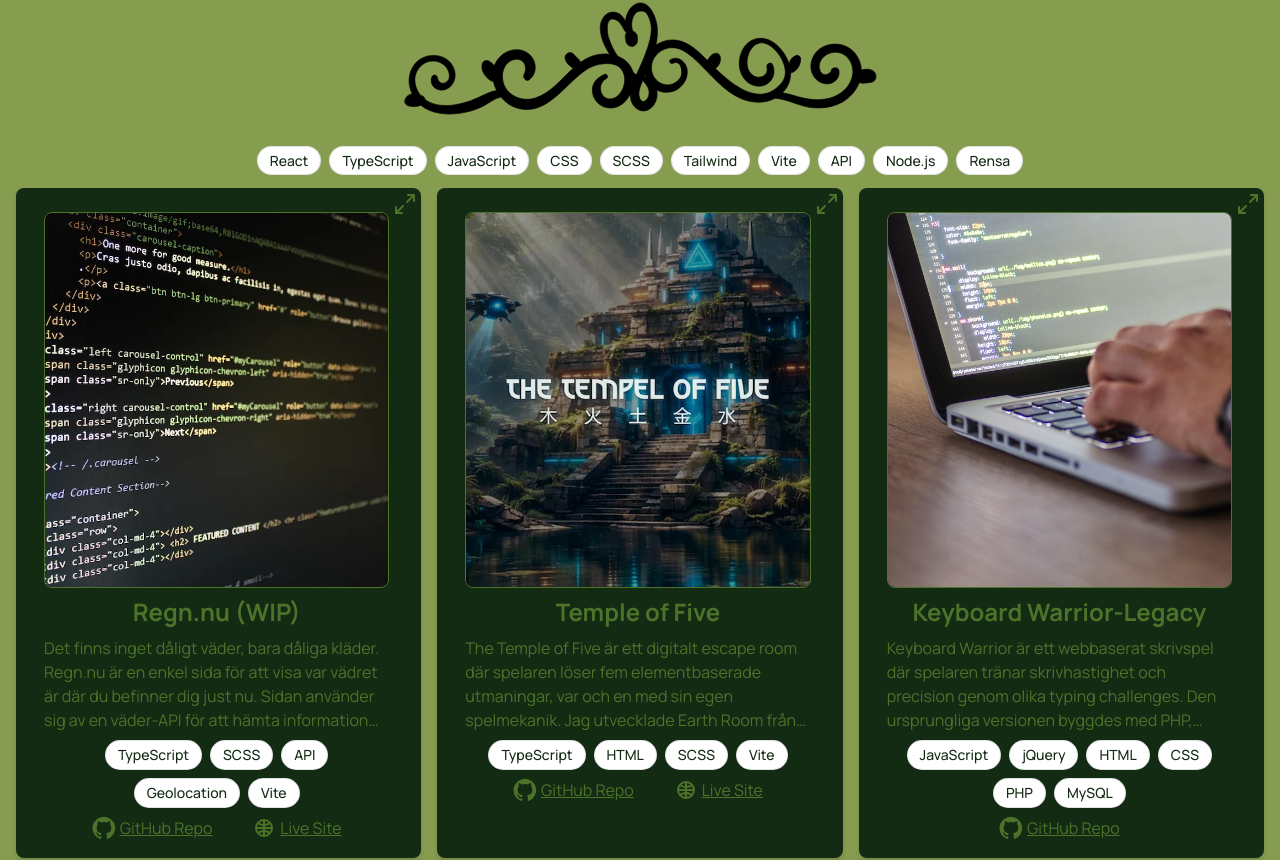
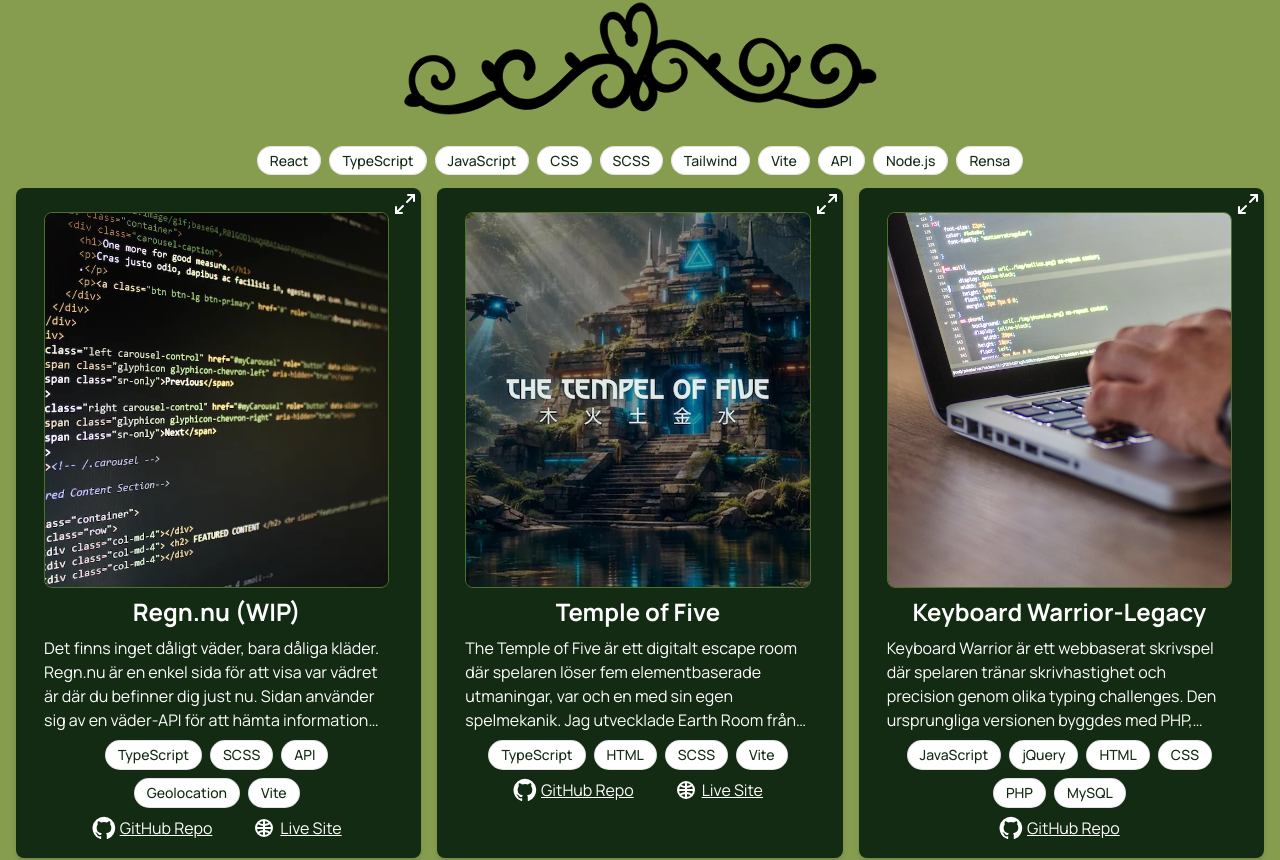
Before and after one commit to elychnell/react-portfolio, a React (Vite) app: page / in a window 1280 px wide. Shown: the part 1602-2462 px from the top of the page. Built offline with nearby package versions, Linux system fonts and the light colour scheme.

Commit message:
(Ally)-More contrast stuff

```diff
--- a/src/components/Hero/Devcard.tsx
+++ b/src/components/Hero/Devcard.tsx
@@ -13,7 +13,7 @@ function Devcard() {
           </div>
           </div>
           <div className="flex items-end justify-between border-t border-[#151824]/8 pt-4">
-          <span className="font-mono text-xs text-[#757a8a]">emil.dev</span>
+          <span className="font-mono text-xs text-[#6E7281]">emil.dev</span>
           <span className="flex items-center gap-2 text-xs font-semibold">
             <span className="size-2 rounded-full bg-[#43b97b]"></span>Tillgänglig för praktik</span>
             </div>
--- a/src/components/Projects/ProjectCard.tsx
+++ b/src/components/Projects/ProjectCard.tsx
@@ -93,15 +93,15 @@ const [xOffset, setXOffset] = useState(0);
       }}
       aria-expanded={isExpanded}
       aria-label={isExpanded ? "Minimera projekt" : "Expandera projekt"}
-      className="text-primary relative bottom-5 shrink-0"
+      className="text-white relative bottom-5 shrink-0"
       >
 
       {isExpanded ? <Minimize2 /> : <Maximize2 />}
       </button>
       </div>
 
-      <h3 className={`text-primary text-center font-bold text-light ${isExpanded ? "text-xl" : "text-2xl"}`}>{project.title}</h3>
-      <p className={`text-primary ${isExpanded ? "text-sm" : "text-base line-clamp-4"}`}>{project.description}</p>
+      <h3 className={`text-white text-center font-bold text-light ${isExpanded ? "text-xl" : "text-2xl"}`}>{project.title}</h3>
+      <p className={`text-white ${isExpanded ? "text-sm" : "text-base line-clamp-4"}`}>{project.description}</p>
       <AnimatePresence initial={false}>
       {isExpanded && (
       <motion.div
@@ -112,7 +112,7 @@ const [xOffset, setXOffset] = useState(0);
       transition={{ duration: 0.4, ease: "easeInOut" }}
       className="overflow-hidden"
       >
-      {<p className="text-primary text-sm">{project.longDescription}</p>}
+      {<p className="text-white text-sm">{project.longDescription}</p>}
       </motion.div>
       )}
       </AnimatePresence>
@@ -122,11 +122,11 @@ const [xOffset, setXOffset] = useState(0);
         ))}
       </div>
       <div className="flex flex-row justify-center gap-6">
-      <a href={project.repoUrl} target="_blank" rel="noopener noreferrer" className="text-primary underline flex flex-row gap-1">
+      <a href={project.repoUrl} target="_blank" rel="noopener noreferrer" className="text-white underline flex flex-row gap-1">
       <Icon type="github" className="size-6" />  GitHub Repo
       </a>
       {project.liveUrl && (
-        <a href={project.liveUrl} target="_blank" rel="noopener noreferrer" className="text-primary underline ml-4 flex flex-row gap-1">
+        <a href={project.liveUrl} target="_blank" rel="noopener noreferrer" className="text-white underline ml-4 flex flex-row gap-1">
          <Icon type="www" className="size-6" /> Live Site
         </a>)}
       </div>
```
